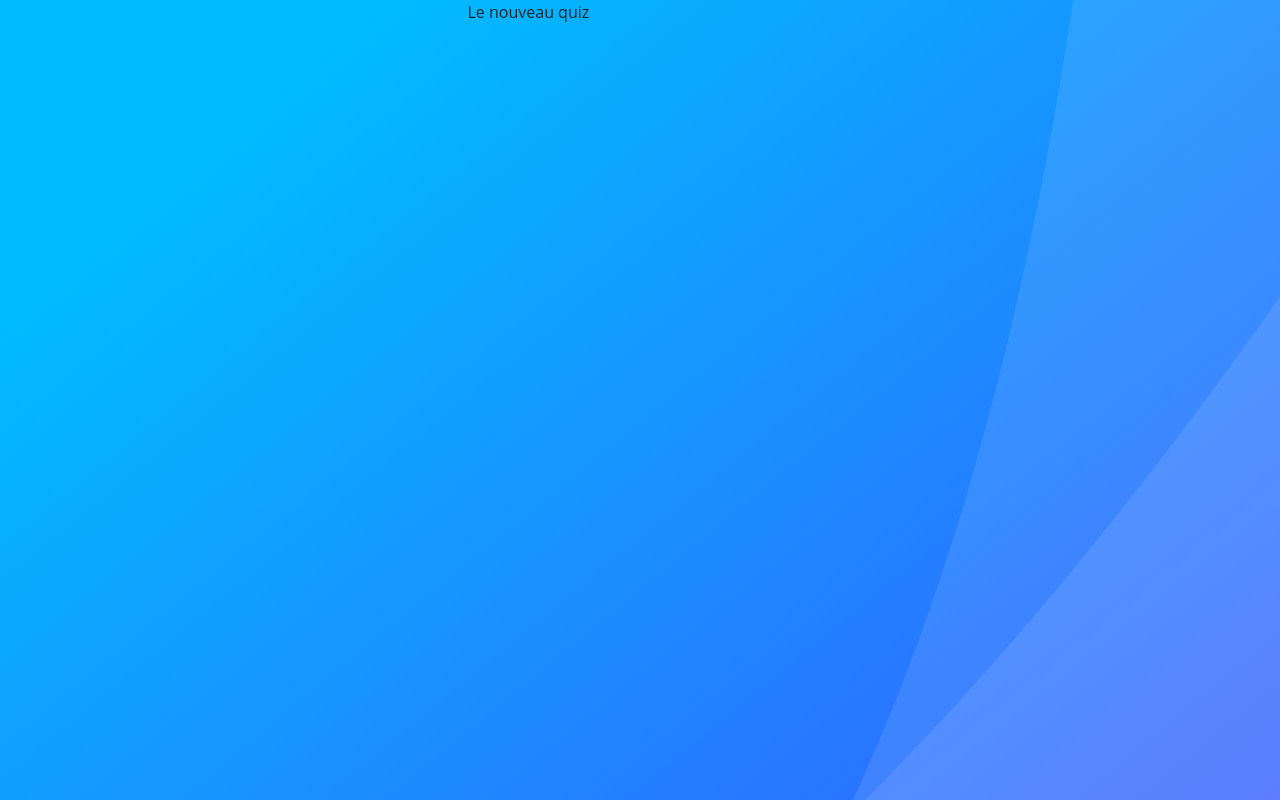
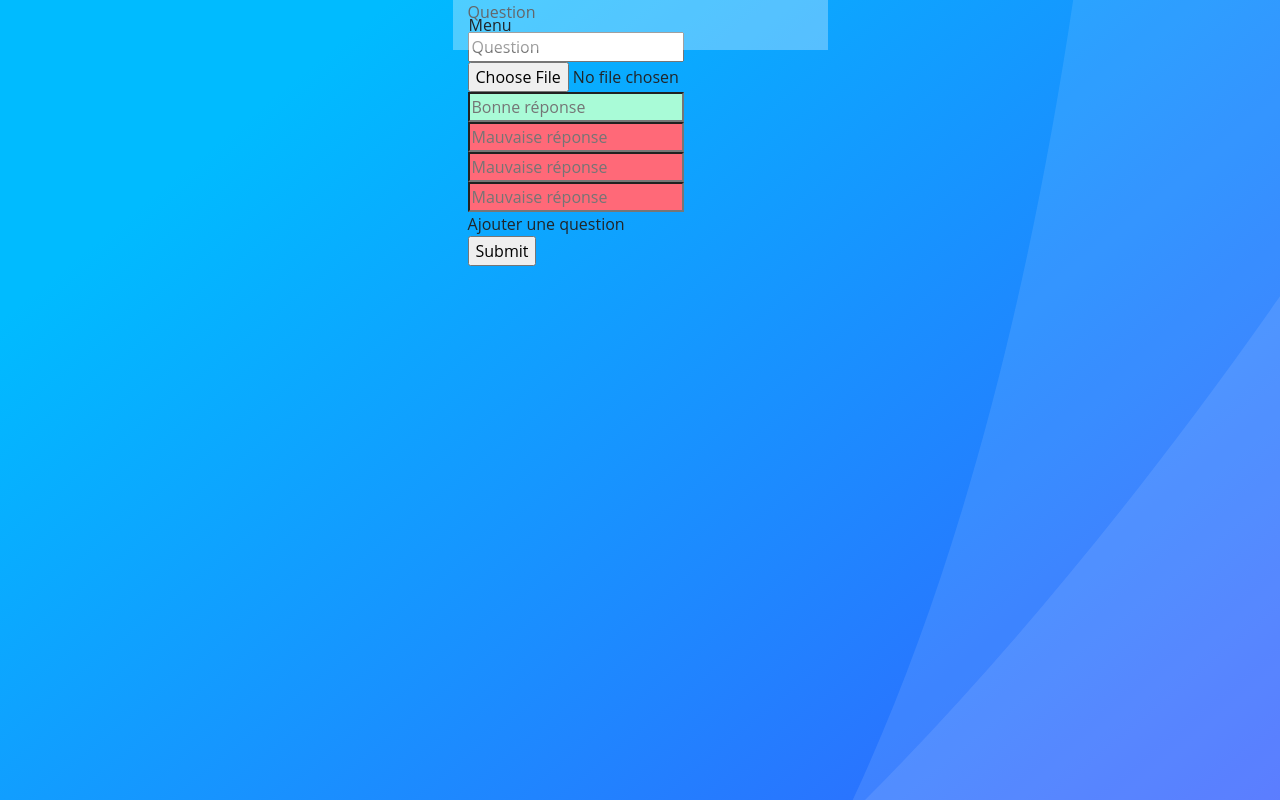
Before and after one commit to CollierAnthony/musical-octo-disco, a React (Create React App) app: page /quiz/new in a window 1280 px wide. Built offline with nearby package versions, Linux system fonts and the light colour scheme; a web font is replaced by a local one.

Commit message:
formulaire ajouter question

```diff
--- a/src/App.css
+++ b/src/App.css
@@ -8,15 +8,44 @@ body{
     font-family: "Open Sans";
   /*font-family: 'Baloo Bhai', cursive;*/
 }
-
+.App{
+    height: 100vh;
+}
 .answers{
     position: relative;
     margin: 0;
 }
 .container{
     max-width: 375px;
+    position: relative;
+    overflow-x: hidden;
+    height: 100vh;
 }
-
+.navbar{
+    position: absolute;
+    width: 100%;
+    top: 0;
+    left: 0;
+    height: 50px;
+    background: rgba(255,255,255,0.3);
+}
+.menu{
+    background: #656dFF;
+    height: calc(100vh - 50px );
+    position: absolute;
+    top: 50px;
+    left: 0;
+    width: 100vw;
+    max-width: 375px;
+    z-index: 5;
+    transition: all 0.2s ease-in;
+}
+.closed{
+    transform: translateX(-100%);
+}
+.open{
+    transform: translateX(0%) !important;
+}
 .timer{
   position: absolute;
   top: 0;
@@ -103,7 +132,7 @@ body{
 }
 h4{
     color: white;
-    padding: 40px 0 20px;
+    padding: 80px 0 20px;
     font-weight: bold;
     font-size: 1.3em;
 }
@@ -181,3 +210,16 @@ h4{
 a:hover{
     text-decoration: none;
 }
+
+.menu{
+    color: white;
+    display: flex;
+    flex-direction: column;
+    align-items: center;
+    font-weight: bold;
+    padding-top: 50px;
+}
+
+.menu a {
+    color: white;
+}
--- a/src/App.js
+++ b/src/App.js
@@ -1,6 +1,6 @@
 import React, {Component} from 'react';
 import { Row, Col} from 'reactstrap';
-import {BrowserRouter as Router, Switch, Route} from "react-router-dom";
+import {BrowserRouter as Router, Switch, Route, Link} from "react-router-dom";
 
 import {Login} from './_components/Login';
 import {HomePage} from './_components/HomePage';
@@ -18,10 +18,33 @@ import {Container} from 'reactstrap';
 
 
 class App extends Component {
+
+    constructor(props) {
+        super(props);
+        this.state = {
+            menu: "closed",
+        };
+    }
+
+    openMenu(){
+        if(this.state.menu === "open"){
+            this.setState({menu:"closed"});
+        }else{
+            this.setState({menu:"open"});
+        }
+    }
     render() {
         return (
             <div className="App">
                 <Container>
+                    <div className="navbar" >
+                        <div className="menulink" onClick={(e) => this.openMenu()}>
+                            Menu
+                        </div>
+                    </div>
+                    <div className={"menu "+this.state.menu} >
+                        <a href={"/quiz/new"}>Nouveau quiz</a>
+                    </div>
                     <Router>
                         <Switch>
                             <Route exact path={'/'} component={HomePage}/>
--- /dev/null
+++ b/src/_components/quiz/AddQuestion.jsx
@@ -0,0 +1,30 @@
+import React, {Component} from 'react'
+import App from "../../App";
+
+
+
+
+    class AddQuestion extends Component {
+
+        render(){
+            return(
+                <div>
+                    <br />
+                    <label>Question </label>
+                    <br />
+                    <input type="text" name="title" placeholder="Question" />
+                    <input type="file" name="image" accept="image/png, image/jpeg, image/jpg" />
+                    <input type="text" name="A" placeholder="Bonne réponse" className="true"/>
+                    <input type="text" name="B" placeholder="Mauvaise réponse" className="false"/>
+                    <input type="text" name="C" placeholder="Mauvaise réponse" className="false"/>
+                    <input type="text" name="D" placeholder="Mauvaise réponse" className="false"/>
+                    <br />
+
+                </div>
+            );
+        }
+
+}
+
+
+export default AddQuestion;
--- a/src/_components/quiz/NewQuiz.js
+++ b/src/_components/quiz/NewQuiz.js
@@ -1,10 +1,47 @@
 import React, {Component} from 'react'
+import AddQuestion  from './AddQuestion.jsx';
 
 class NewQuiz extends Component {
+    constructor(){
+        super();
+
+        this.state = {
+            questions: []
+    }
+    }
+
+    appendChild(){
+        this.setState({
+            questions: [
+                ...this.state.questions,
+                <AddQuestion/>
+            ]
+        });
+    }
+
     render() {
         return (
-            <div>
-                Le nouveau quiz
+            <div className="addQuiz">
+              <form>
+
+                  <label>Question </label>
+                  <br />
+
+                  <input type="text" name="title" placeholder="Question" />
+                  <input type="file" name="image" accept="image/png, image/jpeg, image/jpg" />
+                  <input type="text" name="A" placeholder="Bonne réponse" className="true"/>
+                  <input type="text" name="B" placeholder="Mauvaise réponse" className="false"/>
+                  <input type="text" name="C" placeholder="Mauvaise réponse" className="false"/>
+                  <input type="text" name="D" placeholder="Mauvaise réponse" className="false"/>
+                  <br />
+
+
+                  <div className="box-container">
+                      {this.state.questions.map(child => child)}
+                  </div>
+                  <a onClick={() => this.appendChild()}>Ajouter une question</a><br />
+                  <input type="submit" />
+              </form>
             </div>
         )
     }
```
